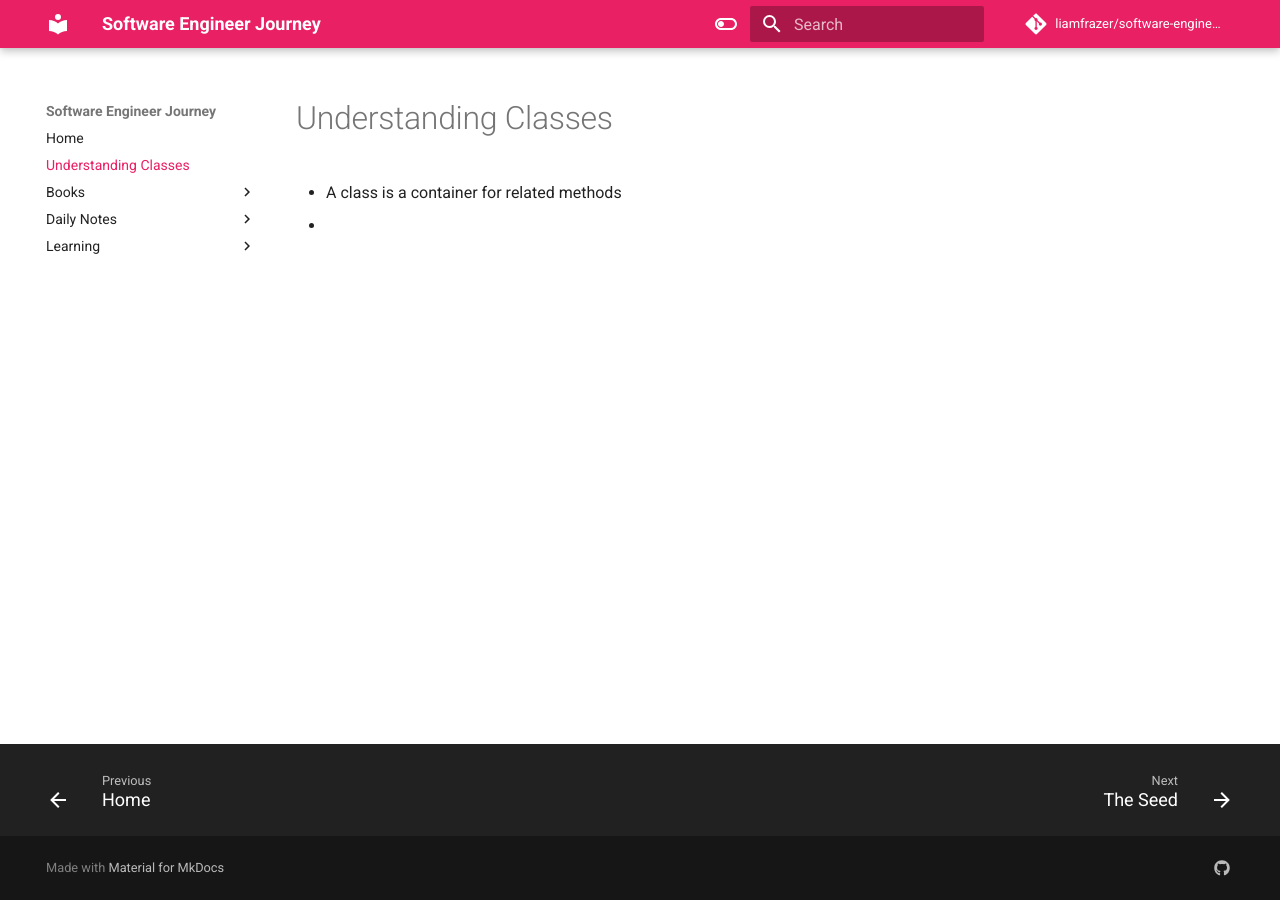
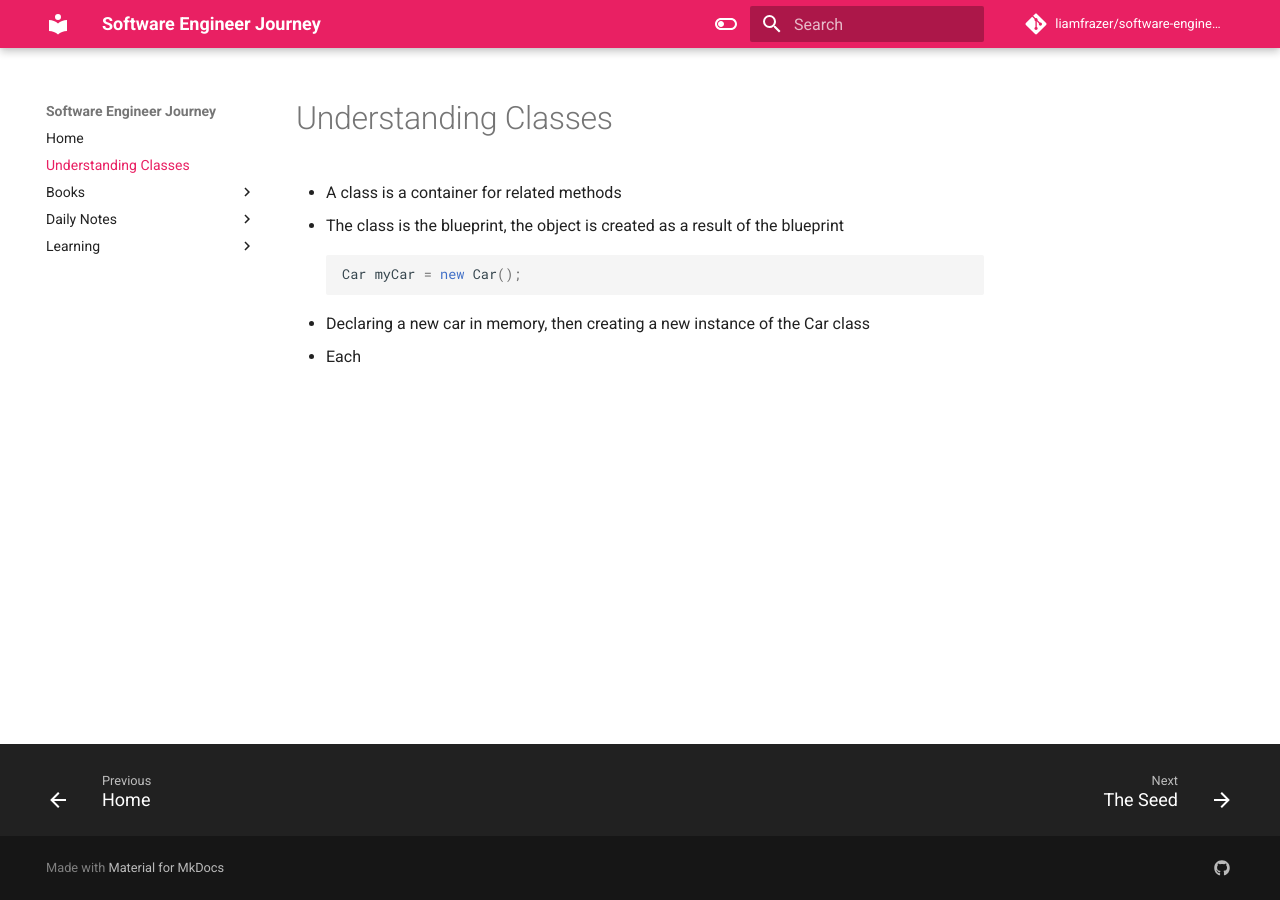
Before and after one commit to liamfrazer/software-engineer-journey, an MkDocs documentation site: the page built from docs/Understanding Classes.md, in a window 1280 px wide. Built offline with MkDocs 1.6.1 and Material for MkDocs 9.7.7, drawn with Linux system fonts in a browser that asks for light colours; comment, search, counter and statistics services are not loaded.

Commit message:
vault backup: 2024-01-07 10:57:51

````diff
--- a/docs/Understanding Classes.md
+++ b/docs/Understanding Classes.md
@@ -5,4 +5,9 @@ tags:
 # Understanding Classes
 
 * A class is a container for related methods
-*
+* The class is the blueprint, the object is created as a result of the blueprint
+```c#
+Car myCar = new Car();
+```
+* Declaring a new car in memory, then creating a new instance of the Car class
+* Each
````
